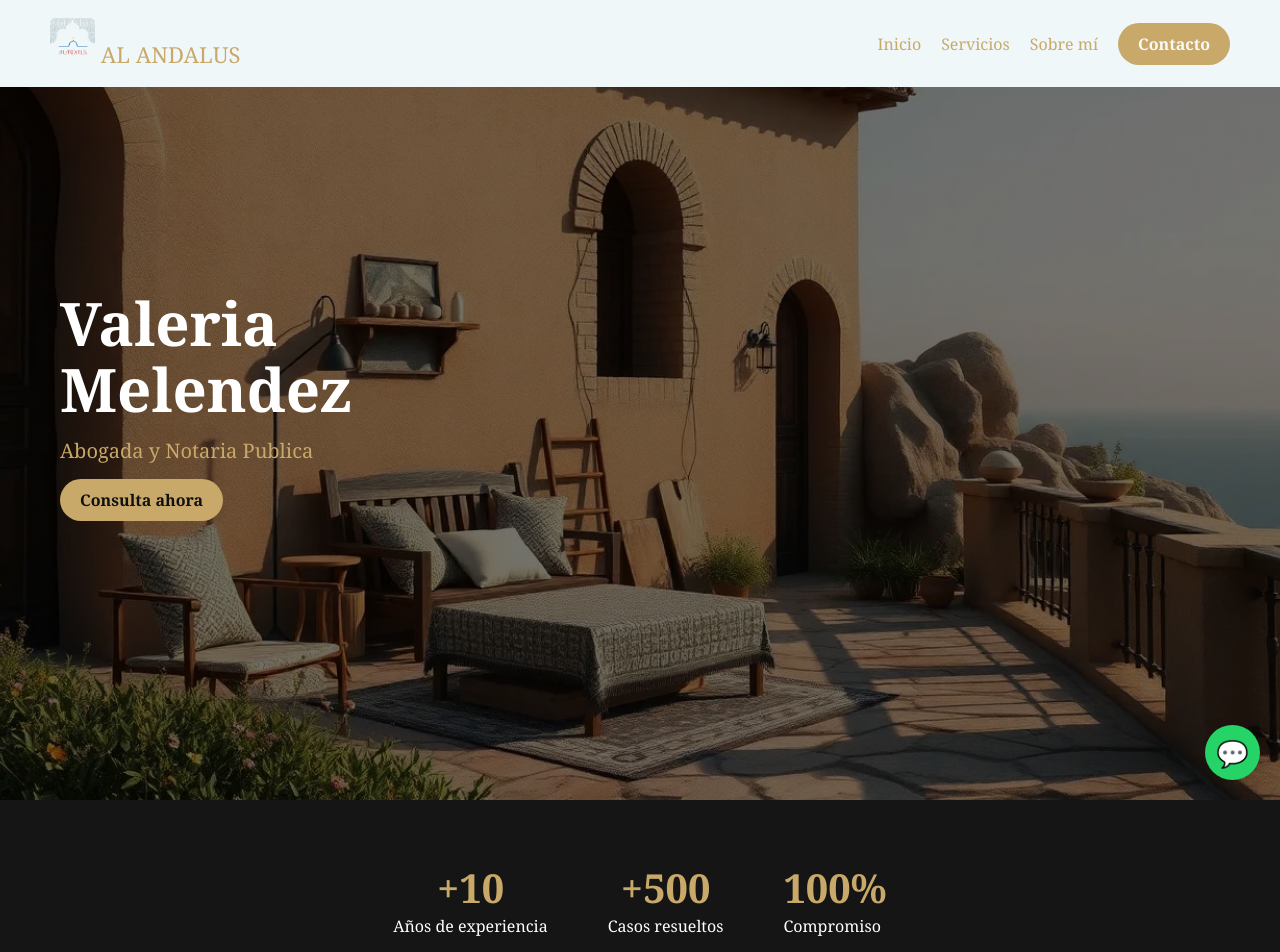
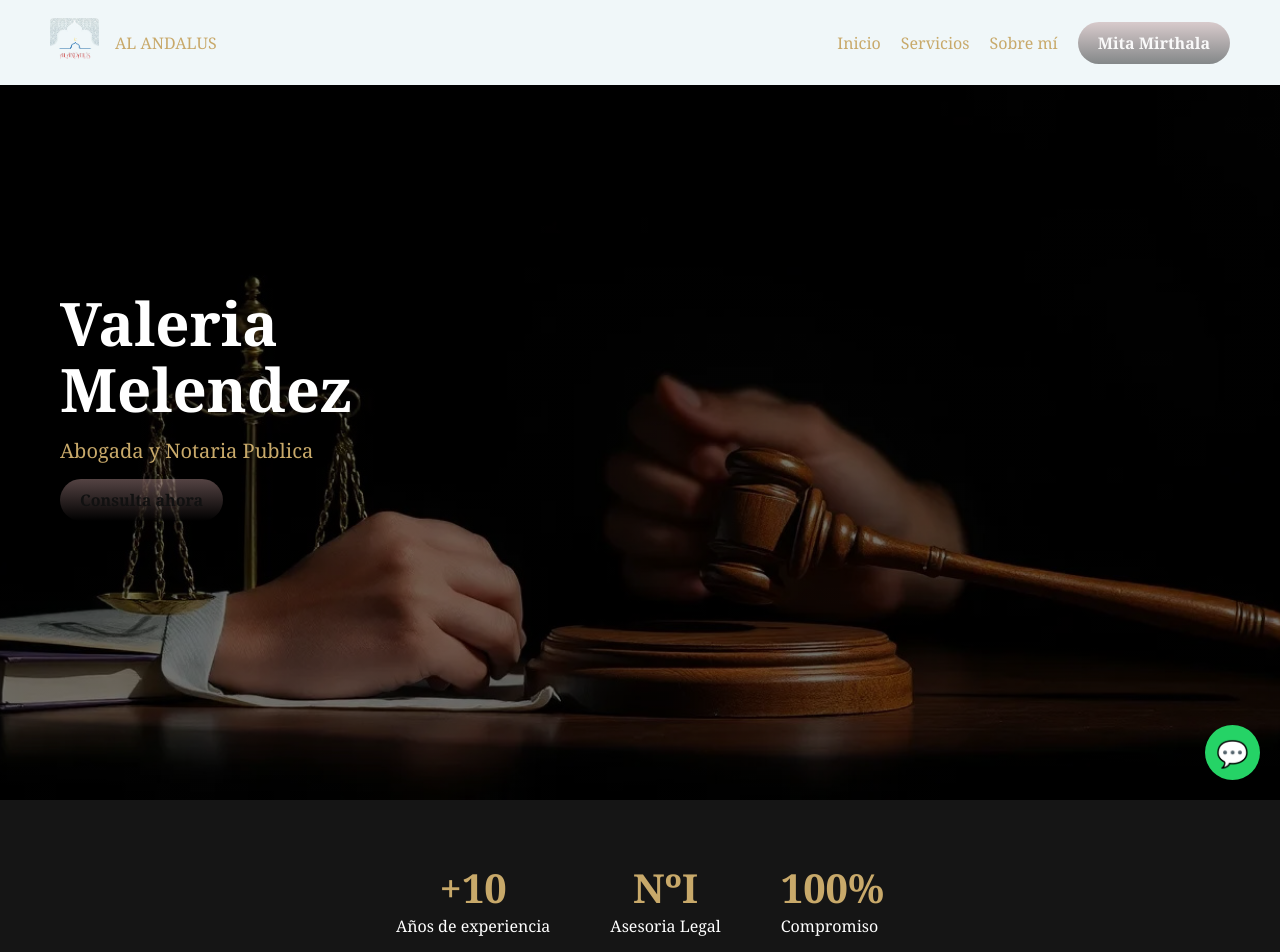
Before and after one commit to MarvinFJ/MitaMirthalacoffee, a plain HTML site: page ServiciosLegales/legales.html in a window 1280 px wide. Shown: the top 952 px of the page. Drawn offline with Linux system fonts and the light colour scheme.

Commit message:
Cambios de portada y ajuste movil,

```diff
--- a/ServiciosLegales/legales.html
+++ b/ServiciosLegales/legales.html
@@ -16,7 +16,7 @@
     <header class="legal-header">
         <div class="logo">
             <img src="/imagenes/andalus.png" alt="Abogado">
-            <span>AL ANDALUS</span>
+           <span>AL ANDALUS</span>
         </div>
 
         <!-- BOTÓN HAMBURGUESA -->
@@ -25,10 +25,10 @@
         </div>
 
         <nav class="legal-nav" id="legalNav">
-            <a href="/index.html">Inicio</a>
+            <a href="#inicio">Inicio</a>
             <a href="#servicios">Servicios</a>
             <a href="#sobre">Sobre mí</a>
-            <a href="#contacto" class="btn-gold">Contacto</a>
+            <a href="/index.html" class="btn-gold">Mita Mirthala</a>
         </nav>
     </header>
 
@@ -48,8 +48,8 @@
             <p>Años de experiencia</p>
         </div>
         <div>
-            <h3>+500</h3>
-            <p>Casos resueltos</p>
+            <h3>NºI</h3>
+            <p>Asesoria Legal</p>
         </div>
         <div>
             <h3>100%</h3>
@@ -85,7 +85,7 @@
     <!-- SOBRE -->
     <section class="about" id="sobre">
         <div class="about-img">
-            <img src="img/abogado2.png" alt="Perfil abogado">
+            <img src="/imagenes/acerca.jpg" alt="Perfil abogado">
         </div>
 
         <div class="about-text">
--- a/ServiciosLegales/styleLegal.css
+++ b/ServiciosLegales/styleLegal.css
@@ -25,15 +25,20 @@ body {
 }
 
 .logo {
-    font-size: 22px;
+    display: flex;
+    align-items: center;
+    height: 49px;   /* altura real del navbar */
 }
 
-.logo img{
-    max-width: 45px;
-    border-radius: 5px;
+.logo img {
+    height: 100%;
+    width: auto;
+    object-fit: contain;
+    border-radius: 4px;
 }
 
 .logo span {
+    padding: 1rem;
     color: #c8a96a;
 }
 
@@ -63,7 +68,7 @@ body {
 
 /* BOTONES */
 .btn-gold {
-    background: #c8a96a;
+    background: linear-gradient(rgba(187, 149, 149, 0.45), rgba(0, 0, 0, 0.45));
     color: #111;
     padding: 10px 20px;
     border-radius: 25px;
@@ -91,7 +96,7 @@ body {
             rgba(0,0,0,0.55),
             rgba(0,0,0,0.55)
         ),
-        url("../imagenes/hogar.jpg") center/cover no-repeat;
+        url("../imagenes/fondoLegal.jpg") center/cover no-repeat;
 }
 
 .hero-text {
@@ -246,3 +251,10 @@ body {
         font-size: 18px;
     }
 }
+
+/*Ajuste fino en móvil LOGO*/
+@media (max-width: 768px) {
+    .logo {
+        height: 40px;
+    }
+}
--- a/style.css
+++ b/style.css
@@ -714,12 +714,16 @@ footer {
 
 /* BOTÓN PLANES FUTURO */
 .btn-futuro {
-    background: linear-gradient(135deg, #ff7e5f, #feb47b);
+    background: linear-gradient(135deg, #c8a96a, #121213);
     padding: 8px 15px;
     border-radius: 8px;
     color: white;
     font-weight: bold;
     transition: transform 0.3s, box-shadow 0.3s;
+}
+
+.menu a.btn-futuro{
+    color: white;
 }
 
 .btn-futuro:hover {
```
Also changed, not shown: index.html (+2 -2 lines), imagenes/acerca.jpg (added), imagenes/fondoLegal.jpg (added).
